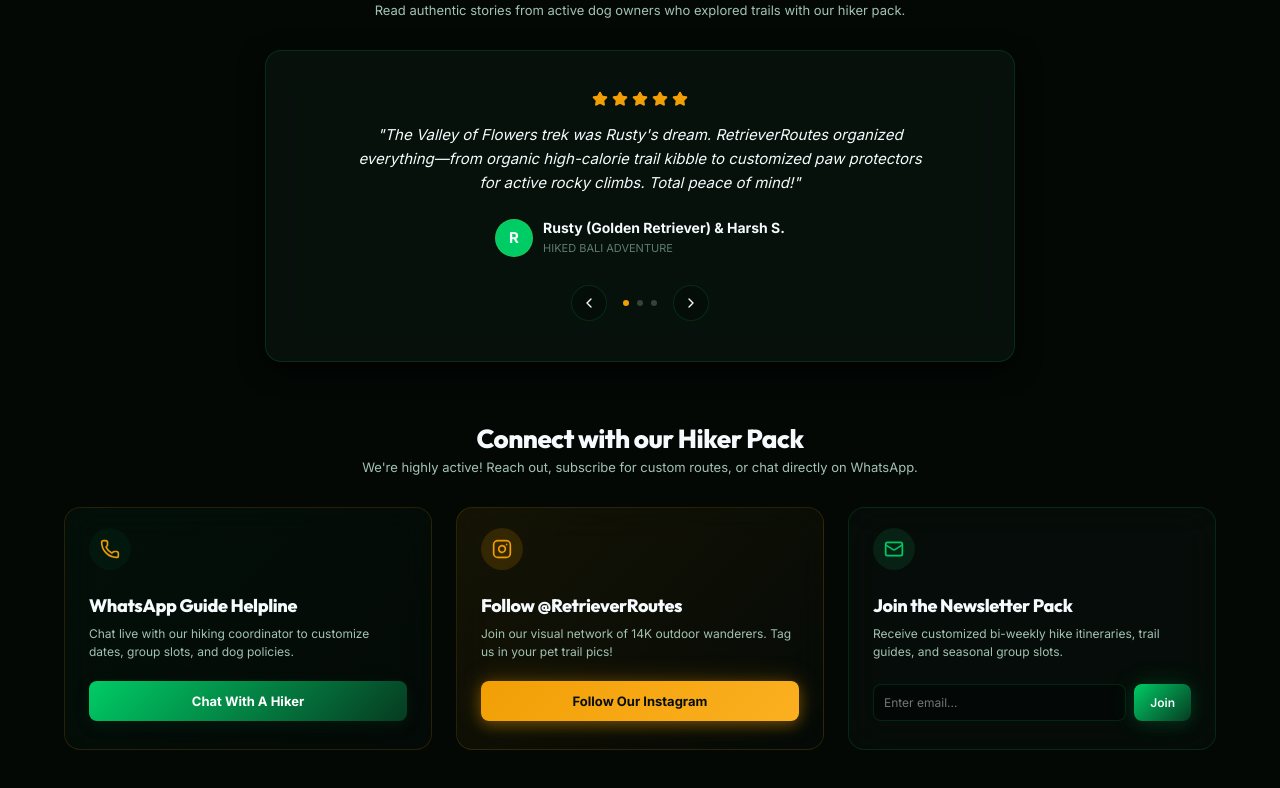
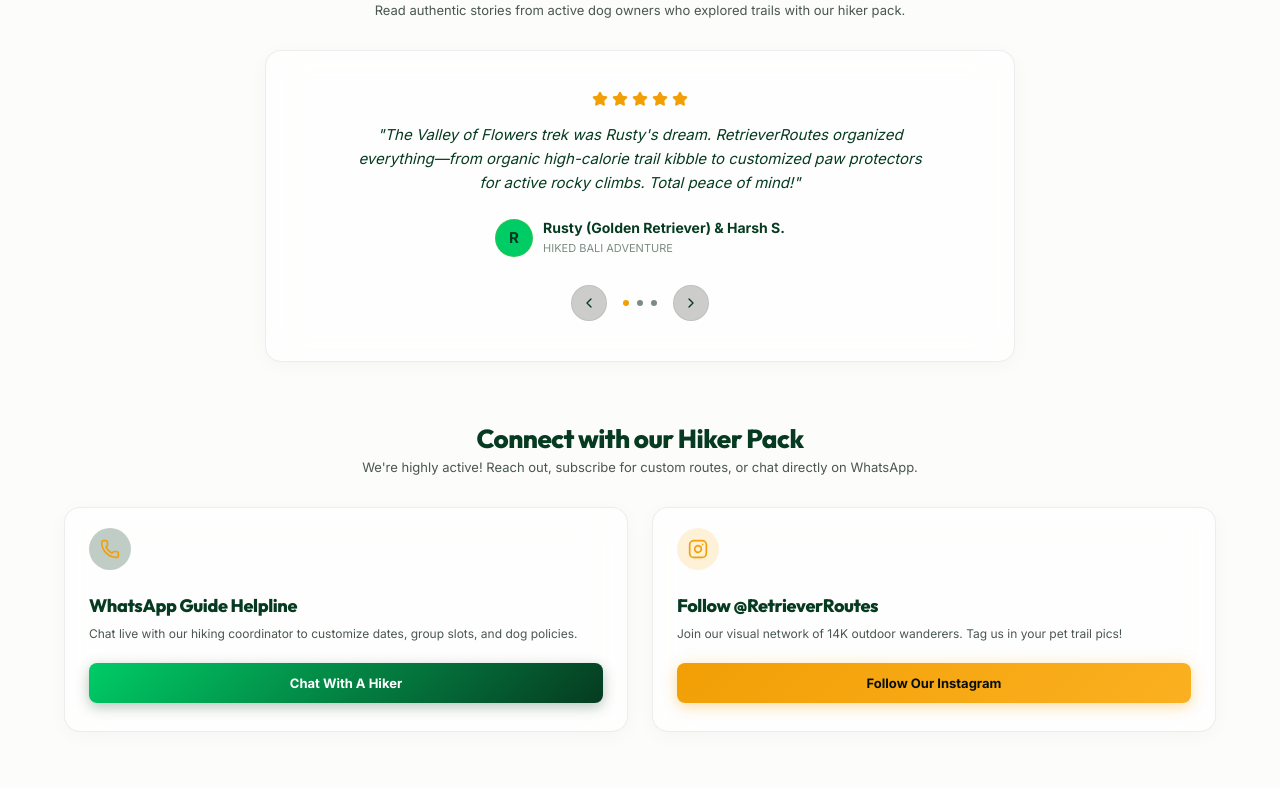
Before and after one commit to harshalgadhe/RetrieverRoutes, a React (Vite) app: page / in a window 1280 px wide. Shown: the part 1898-2686 px from the top of the page. Built offline with nearby package versions, Linux system fonts and the light colour scheme.

Commit message:
Align theme system with OS preferences, remove Newsletter Pack box, and resolve testimonial dots contrast in light mode

```diff
--- a/src/App.jsx
+++ b/src/App.jsx
@@ -22,9 +22,14 @@ export default function App() {
   const [searchQuery, setSearchQuery] = useState('');
   const [filterCategory, setFilterCategory] = useState('All');
 
-  // Theme Management
+  // OS-Aware Theme Management (System default settings alignment)
   const [theme, setTheme] = useState(() => {
-    return localStorage.getItem('rr-theme') || 'dark';
+    const savedTheme = localStorage.getItem('rr-theme');
+    if (savedTheme) return savedTheme;
+
+    // Fallback to OS preference
+    const prefersDark = window.matchMedia && window.matchMedia('(prefers-color-scheme: dark)').matches;
+    return prefersDark ? 'dark' : 'light';
   });
 
   // Modals Visibility
@@ -32,11 +37,23 @@ export default function App() {
   const [isInquiryOpen, setIsInquiryOpen] = useState(false);
   const [inquiryTrip, setInquiryTrip] = useState(null);
 
-  // Synchronize theme with HTML document attribute
+  // Synchronize theme with HTML document attribute and register system preferences change listener
   useEffect(() => {
     document.documentElement.setAttribute('data-theme', theme);
-    localStorage.setItem('rr-theme', theme);
   }, [theme]);
+
+  useEffect(() => {
+    const mediaQuery = window.matchMedia('(prefers-color-scheme: dark)');
+    const handleSystemThemeChange = (e) => {
+      // Auto-adapt to OS setting only if the user hasn't explicitly set a cached preference
+      if (!localStorage.getItem('rr-theme')) {
+        setTheme(e.matches ? 'dark' : 'light');
+      }
+    };
+
+    mediaQuery.addEventListener('change', handleSystemThemeChange);
+    return () => mediaQuery.removeEventListener('change', handleSystemThemeChange);
+  }, []);
 
   // Auto-scroll to top when screen changes
   useEffect(() => {
@@ -44,7 +61,9 @@ export default function App() {
   }, [currentScreen]);
 
   const toggleTheme = () => {
-    setTheme(prev => prev === 'dark' ? 'light' : 'dark');
+    const nextTheme = theme === 'dark' ? 'light' : 'dark';
+    setTheme(nextTheme);
+    localStorage.setItem('rr-theme', nextTheme);
   };
 
   const handleOpenInquiry = (trip) => {
--- a/src/views/Homepage.jsx
+++ b/src/views/Homepage.jsx
@@ -18,9 +18,7 @@ export default function Homepage({ setCurrentScreen, setSelectedTrip, setSearchQ
   // Derived high-fidelity travelers label
   const searchGuests = `${adults} Adult${adults !== 1 ? 's' : ''}${childrenCount > 0 ? `, ${childrenCount} Child${childrenCount !== 1 ? 'ren' : ''}` : ''}`;
 
-  // Newsletter subscription
-  const [newsletterEmail, setNewsletterEmail] = useState('');
-  const [newsletterSubscribed, setNewsletterSubscribed] = useState(false);
+
 
   const popularDestinations = [
     { name: 'Bali', country: 'Indonesia', image: 'https://images.unsplash.com/photo-1537996194471-e657df975ab4?auto=format&fit=crop&w=500&q=80', category: 'Beach' },
@@ -50,14 +48,7 @@ export default function Homepage({ setCurrentScreen, setSelectedTrip, setSearchQ
     setCurrentScreen('details');
   };
 
-  const handleNewsletterSubmit = (e) => {
-    e.preventDefault();
-    if (!newsletterEmail) return;
-    setNewsletterSubscribed(true);
-    setTimeout(() => {
-      setNewsletterEmail('');
-    }, 2000);
-  };
+
 
   // Custom Inline Instagram SVG
   const InstagramIcon = () => (
@@ -611,7 +602,7 @@ export default function Homepage({ setCurrentScreen, setSelectedTrip, setSearchQ
                   onClick={() => setActiveTestimonial(idx)}
                   style={{
                     width: '6px', height: '6px', borderRadius: '50%',
-                    backgroundColor: activeTestimonial === idx ? 'var(--color-accent)' : 'rgba(255,255,255,0.2)',
+                    backgroundColor: activeTestimonial === idx ? 'var(--color-accent)' : 'var(--color-text-muted)',
                     cursor: 'pointer', display: 'inline-block', transition: 'background-color 0.2s'
                   }}
                 />
@@ -722,61 +713,7 @@ export default function Homepage({ setCurrentScreen, setSelectedTrip, setSearchQ
             </button>
           </div>
 
-          {/* Box 3: Newsletter Sign-up */}
-          <div className="glass-panel" style={{
-            padding: '28px 24px',
-            borderRadius: 'var(--radius-md)',
-            border: '1px solid var(--color-border-green)',
-            display: 'flex',
-            flexDirection: 'column',
-            justifyContent: 'space-between',
-            background: 'rgba(11, 21, 16, 0.4)'
-          }}>
-            <div>
-              <div style={{
-                width: '42px', height: '42px', borderRadius: '50%',
-                backgroundColor: 'rgba(13, 95, 56, 0.25)',
-                color: 'var(--color-primary-light)', marginBottom: '16px', display: 'flex', justifyContent: 'center', alignItems: 'center'
-              }} className="animate-float">
-                <Mail size={20} />
-              </div>
-              <h3 style={{ fontSize: '18px', fontWeight: '800', marginBottom: '8px' }}>Join the Newsletter Pack</h3>
-              <p style={{ fontSize: '12px', color: 'var(--color-text-secondary)', lineHeight: '1.5', marginBottom: '20px' }}>
-                Receive customized bi-weekly hike itineraries, trail guides, and seasonal group slots.
-              </p>
-            </div>
 
-            {newsletterSubscribed ? (
-              <div style={{
-                display: 'flex', alignItems: 'center', gap: '8px', justifyContent: 'center',
-                padding: '12px', color: 'var(--color-accent)', fontSize: '13px', fontWeight: '700'
-              }}>
-                <CheckCircle size={18} /> Subscribed Successfully!
-              </div>
-            ) : (
-              <form onSubmit={handleNewsletterSubmit} style={{ display: 'flex', gap: '8px' }}>
-                <input
-                  type="email"
-                  placeholder="Enter email..."
-                  value={newsletterEmail}
-                  onChange={(e) => setNewsletterEmail(e.target.value)}
-                  style={{ flexGrow: 1, padding: '10px', fontSize: '12px' }}
-                  className="form-input"
-                  required
-                />
-                <button
-                  type="submit"
-                  className="glow-btn-green"
-                  style={{
-                    padding: '0 16px', borderRadius: 'var(--radius-sm)',
-                    border: 'none', fontSize: '12px', cursor: 'pointer'
-                  }}
-                >
-                  Join
-                </button>
-              </form>
-            )}
-          </div>
         </div>
       </section>
 
```
